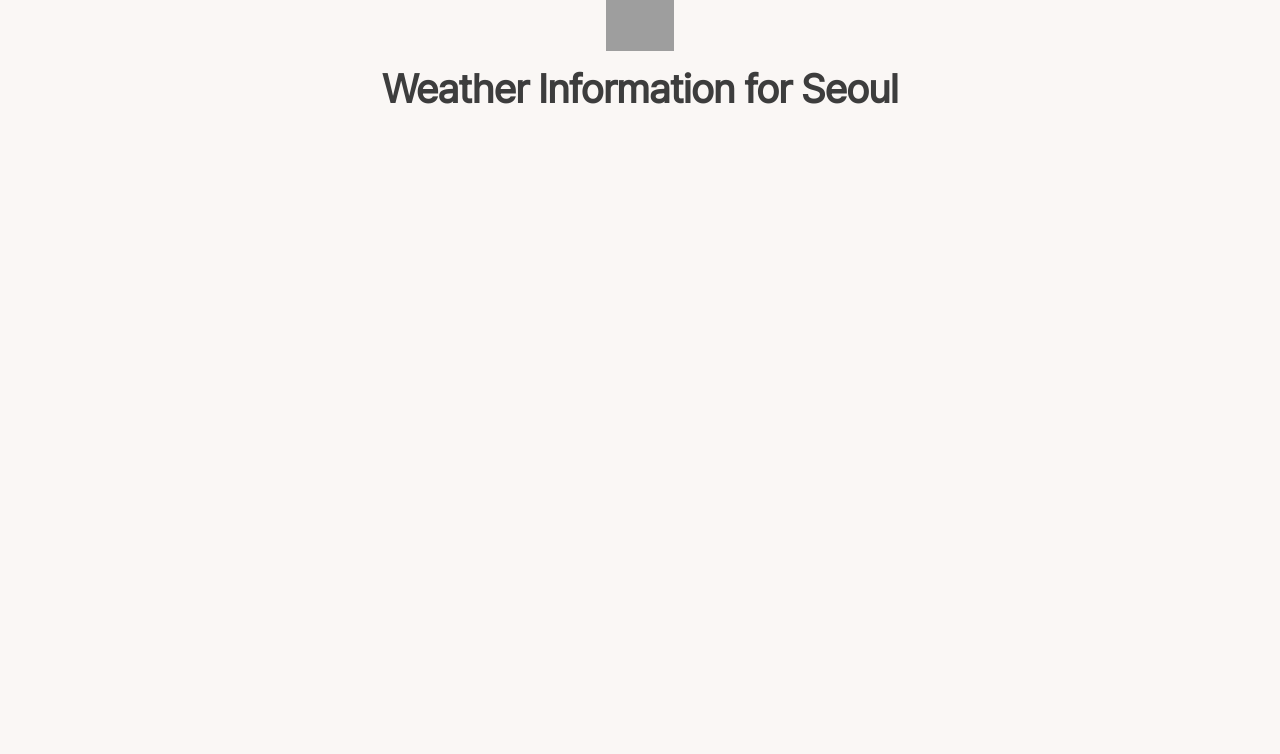
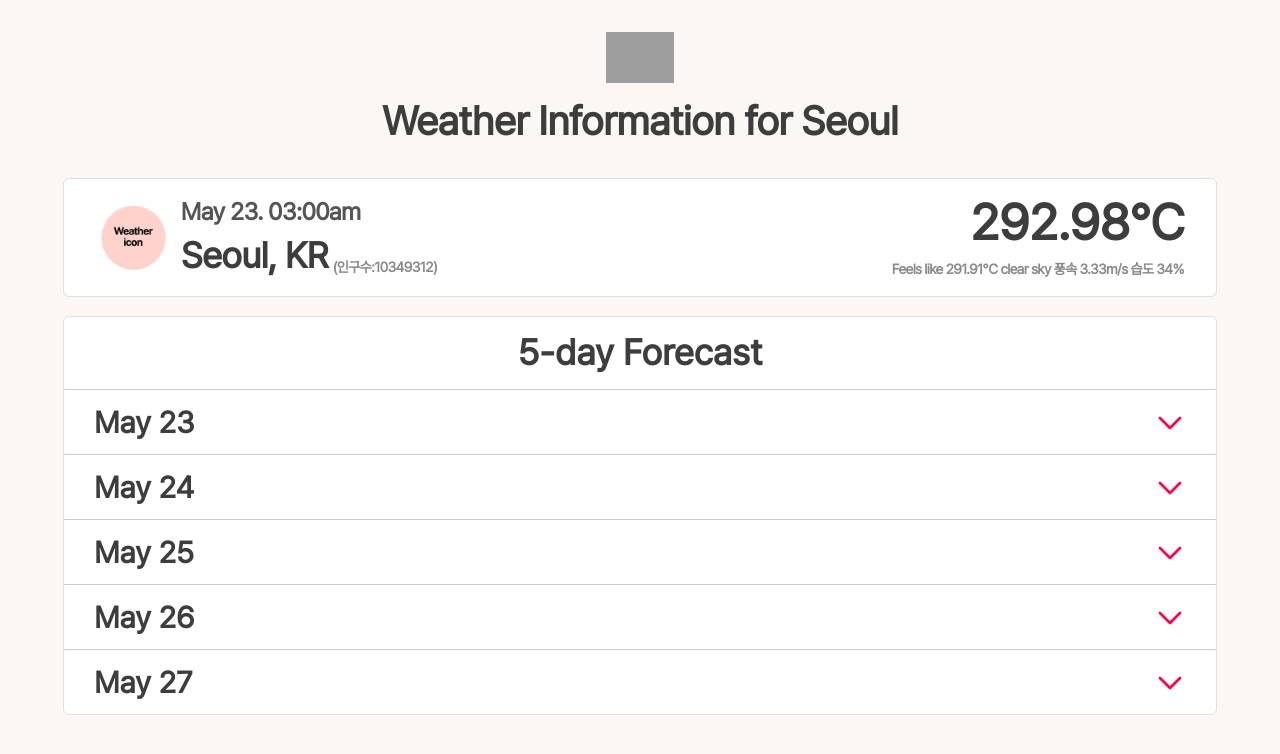
Before and after one commit to jangdayeon/FE_TASK, a Next.js app: page /Seoul in a window 1280 px wide. Shown: the top 754 px of the page. Built offline with nearby package versions, Linux system fonts and the light colour scheme; grey boxes are pictures that could not be loaded.

Commit message:
✨ [feat] FiveDaysForecast 컴포넌트 퍼블리싱 및 Seoul 페이지 퍼블리싱 완료

```diff
--- a/components/atoms/CurrentLocationTime.module.css
+++ b/components/atoms/CurrentLocationTime.module.css
@@ -39,5 +39,4 @@
   font-weight: 600;
   line-height: 110%; /* 0.9625rem */
   letter-spacing: -0.0375rem;
-  padding-bottom: 0.3rem;
 }
--- a/components/atoms/WeatherIcon.module.css
+++ b/components/atoms/WeatherIcon.module.css
@@ -1,7 +1,5 @@
 .imageWrapper {
   position: relative;
-  width: 5rem;
-  height: 5rem;
   border-radius: 50%;
   overflow: hidden;
 }
--- a/components/atoms/WeatherIcon.tsx
+++ b/components/atoms/WeatherIcon.tsx
@@ -3,11 +3,20 @@ import defaultWeatherIcon from '../../public/images/defaultWeatherIcon.png';
 import styles from '../atoms/WeatherIcon.module.css';
 import { TWeatherIconProps } from '../types';
 
-export default function WeatherIcon({ iconURL }: TWeatherIconProps) {
-  iconURL = 'https://openweathermap.org/img/wn/10d@2x.png';
+export default function WeatherIcon({
+  iconURL,
+  width = '5rem',
+  height = '5rem',
+}: TWeatherIconProps) {
+  // iconURL = 'https://openweathermap.org/img/wn/10d@2x.png';
   return (
-    <div className={styles.imageWrapper}>
-      <Image src={iconURL || defaultWeatherIcon} alt='weather icon' fill />
+    <div className={styles.imageWrapper} style={{ width, height }}>
+      <Image
+        src={iconURL || defaultWeatherIcon}
+        alt='weather icon'
+        fill
+        sizes='100%'
+      />
     </div>
   );
 }
--- a/components/molecules/CurrentForecast.module.css
+++ b/components/molecules/CurrentForecast.module.css
@@ -1,14 +1,16 @@
 .currentForecastContainer {
+  border-radius: 0.375rem;
+  border: 1px solid #dfdfdf;
+  background: #fff;
+  width: 90%;
+}
+.sectionLayout {
+  margin: 1rem 2rem;
   display: flex;
   flex-direction: row;
   justify-content: space-between;
   align-items: center;
   gap: 0.625rem;
-  border-radius: 0.375rem;
-  border: 1px solid #dfdfdf;
-  background: #fff;
-  width: 90%;
-  padding: 1rem 2rem;
 }
 .leftSection {
   display: inline-flex;
--- a/components/molecules/CurrentForecast.tsx
+++ b/components/molecules/CurrentForecast.tsx
@@ -4,12 +4,13 @@ import WeatherIcon from '../atoms/WeatherIcon';
 import styles from '../molecules/CurrentForecast.module.css';
 import { type TCurrentForecastProps } from '../types';
 
-export default function CurrentForecast({ city }: string) {
+export default function CurrentForecast({ city }: TCurrentForecastProps) {
   city = 'Seoul';
   return (
     <div className={styles.currentForecastContainer}>
+      <div className={styles.sectionLayout}>
         <section className={styles.leftSection}>
-        <WeatherIcon iconURL={null} />
+          <WeatherIcon iconURL={''} />
           <CurrentLocationTime
             date={'May 23'}
             time={'03:00am'}
@@ -25,5 +26,6 @@ export default function CurrentForecast({ city }: string) {
           humidity={'34'}
         />
       </div>
+    </div>
   );
 }
--- /dev/null
+++ b/components/molecules/FiveDaysForecast.module.css
@@ -0,0 +1,17 @@
+.fiveDaysForecastContainer {
+  border-radius: 0.375rem;
+  border: 1px solid #dfdfdf;
+  background: #fff;
+  width: 90%;
+}
+.head {
+  text-align: center;
+  color: #3d3d3d;
+  font-family: Pretendard;
+  font-size: 2.25rem;
+  font-style: normal;
+  font-weight: 700;
+  line-height: 1.5rem;
+  padding: 1.5rem 0;
+  margin: 0;
+}
--- /dev/null
+++ b/components/molecules/FiveDaysForecast.tsx
@@ -0,0 +1,137 @@
+import { useState } from 'react';
+import { TFiveDaysForecastProps } from '../types';
+import styles from './FiveDaysForecast.module.css';
+import FutureForecastDetail from './FutureForecastDetail';
+
+export default function FiveDaysForecast({ city }: TFiveDaysForecastProps) {
+  const [expandedIndex, setExpandedIndex] = useState<number | null>(null);
+
+  const sampleData = [
+    {
+      date: 'May 23',
+      weather: '맑음',
+      temperature: 22,
+      detail: '햇빛이 강하니 자외선 차단제를 바르세요.',
+      times: [
+        {
+          imgUrl: '/images/sun.svg',
+          time: '오전 9시',
+          summary: '맑음',
+          minTemp: '18',
+          maxTemp: '22',
+        },
+        {
+          imgUrl: '/images/sun.svg',
+          time: '오후 3시',
+          summary: '약간 더움',
+          minTemp: '22',
+          maxTemp: '25',
+        },
+      ],
+    },
+    {
+      date: 'May 24',
+      weather: '흐림',
+      temperature: 24,
+      detail: '종일 흐리지만 비는 오지 않습니다.',
+      times: [
+        {
+          imgUrl: '/images/cloud.svg',
+          time: '오전 9시',
+          summary: '흐림',
+          minTemp: '20',
+          maxTemp: '23',
+        },
+        {
+          imgUrl: '/images/cloud.svg',
+          time: '오후 3시',
+          summary: '흐림',
+          minTemp: '22',
+          maxTemp: '24',
+        },
+      ],
+    },
+    {
+      date: 'May 25',
+      weather: '비',
+      temperature: 21,
+      detail: '우산을 꼭 챙기세요. 오후에 강한 비가 내립니다.',
+      times: [
+        {
+          imgUrl: '/images/rain.svg',
+          time: '오전 9시',
+          summary: '약한 비',
+          minTemp: '18',
+          maxTemp: '20',
+        },
+        {
+          imgUrl: '/images/rain.svg',
+          time: '오후 3시',
+          summary: '강한 비',
+          minTemp: '20',
+          maxTemp: '21',
+        },
+      ],
+    },
+    {
+      date: 'May 26',
+      weather: '천둥',
+      temperature: 23,
+      detail: '낮 동안 천둥과 번개가 동반될 수 있습니다.',
+      times: [
+        {
+          imgUrl: '/images/thunder.svg',
+          time: '오전 9시',
+          summary: '천둥 주의',
+          minTemp: '19',
+          maxTemp: '21',
+        },
+        {
+          imgUrl: '/images/thunder.svg',
+          time: '오후 3시',
+          summary: '번개 주의',
+          minTemp: '21',
+          maxTemp: '23',
+        },
+      ],
+    },
+    {
+      date: 'May 27',
+      weather: '맑음',
+      temperature: 26,
+      detail: '쾌청한 하루입니다. 나들이에 좋아요!',
+      times: [
+        {
+          imgUrl: '/images/sun.svg',
+          time: '오전 9시',
+          summary: '맑음',
+          minTemp: '22',
+          maxTemp: '25',
+        },
+        {
+          imgUrl: '/images/sun.svg',
+          time: '오후 3시',
+          summary: '쾌청',
+          minTemp: '25',
+          maxTemp: '26',
+        },
+      ],
+    },
+  ];
+
+  return (
+    <section className={styles.fiveDaysForecastContainer}>
+      <h2 className={styles.head}>5-day Forecast</h2>
+      {sampleData.map((day, idx) => (
+        <FutureForecastDetail
+          key={idx}
+          day={day}
+          isVisible={expandedIndex === idx}
+          onToggle={() =>
+            setExpandedIndex((prev) => (prev === idx ? null : idx))
+          }
+        />
+      ))}
+    </section>
+  );
+}
--- /dev/null
+++ b/components/molecules/FutureForecastDetail.module.css
@@ -0,0 +1,80 @@
+.imageWrapper {
+  position: relative;
+  width: 2rem;
+  height: 2rem;
+  flex-shrink: 0;
+}
+.summary {
+  border-top: 1px solid #ccc;
+  display: flex;
+  padding: 1rem 1.875rem;
+  justify-content: space-between;
+  align-items: center;
+}
+.bigText {
+  color: #3d3d3d;
+  font-family: Pretendard;
+  font-size: 1.875rem;
+  font-style: normal;
+  font-weight: 700;
+  line-height: 1.5rem;
+}
+.detail {
+  margin: 1rem 3rem;
+  display: flex;
+  flex-direction: row;
+  justify-content: space-between;
+  align-items: center;
+}
+.leftDetailSection {
+  display: inline-flex;
+  flex-direction: row;
+  gap: 0.3rem;
+  align-items: center;
+}
+.detailTime {
+  color: #555;
+  text-align: center;
+  font-family: Pretendard;
+  font-style: normal;
+  font-weight: 700;
+  line-height: 110%;
+  letter-spacing: -0.0375rem;
+}
+.rightDetailSection {
+  display: inline-flex;
+  flex-direction: column;
+  gap: 0.3rem;
+  align-items: end;
+}
+.detailSummary {
+  color: #8b8b8b;
+  font-family: Pretendard;
+  font-style: normal;
+  font-weight: 600;
+  line-height: 140%;
+  letter-spacing: -0.0375rem;
+}
+.detailTemp {
+  color: #3d3d3d;
+  text-align: center;
+  font-family: Pretendard;
+  font-style: normal;
+  font-weight: 700;
+  line-height: 110%;
+  letter-spacing: -0.0375rem;
+}
+.detailWrapper {
+  max-height: 0;
+  overflow: hidden;
+  opacity: 0;
+  transition: all 0.4s ease;
+  transform: translateY(-0.5rem);
+  visibility: hidden;
+}
+.open {
+  max-height: 10rem;
+  opacity: 10;
+  transform: translateY(0);
+  visibility: visible;
+}
--- /dev/null
+++ b/components/molecules/FutureForecastDetail.tsx
@@ -0,0 +1,48 @@
+import Image from 'next/image';
+import downArrow from '../../public/images/downArrow.svg';
+import upArrow from '../../public/images/upArrow.svg';
+import WeatherIcon from '../atoms/WeatherIcon';
+import styles from '../molecules/FutureForecastDetail.module.css';
+import { type TFutureForecastDetailProps } from '../types';
+
+export default function BeforeForecastDetail({
+  day,
+  isVisible,
+  onToggle,
+}: TFutureForecastDetailProps) {
+  return (
+    <section className={styles.container}>
+      <div className={styles.summary} onClick={onToggle}>
+        <big className={styles.bigText}>{day.date}</big>
+        <div className={styles.imageWrapper}>
+          {isVisible ? (
+            <Image src={downArrow} alt='down' fill />
+          ) : (
+            <Image src={upArrow} alt='up' fill />
+          )}
+        </div>
+      </div>
+
+      <div
+        className={`${styles.detailWrapper} ${
+          isVisible ? styles.open : styles.closed
+        }`}
+      >
+        {day.times.map((time, idx) => (
+          <div key={idx} className={styles.detail}>
+            <section className={styles.leftDetailSection}>
+              <WeatherIcon height={'3.5rem'} width={'3.5rem'} />
+              <big className={styles.detailTime}>{time.time}</big>
+            </section>
+            <section className={styles.rightDetailSection}>
+              <small className={styles.detailSummary}>{time.summary}</small>
+              <big className={styles.detailTemp}>
+                {time.minTemp}℃ / {time.maxTemp}℃
+              </big>
+            </section>
+          </div>
+        ))}
+      </div>
+    </section>
+  );
+}
--- a/pages/Seoul.tsx
+++ b/pages/Seoul.tsx
@@ -1,11 +1,15 @@
 import { NextPage } from 'next';
 import Introduction from '../components/atoms/Introducion';
+import CurrentForecast from '../components/molecules/CurrentForecast';
+import FiveDaysForecast from '../components/molecules/FiveDaysForecast';
 import styles from '../styles/Seoul.module.css';
 
 const Seoul: NextPage = () => {
   return (
     <main className={styles.SeoulContainer}>
       <Introduction text='Seoul' />
+      <CurrentForecast city='Seoul' />
+      <FiveDaysForecast city='Seoul' />
     </main>
   );
 };
--- a/styles/Seoul.module.css
+++ b/styles/Seoul.module.css
@@ -2,4 +2,6 @@
   display: flex;
   flex-direction: column;
   align-items: center;
+  margin: 2rem 0;
+  gap: 1.2rem;
 }
```
Also changed, not shown: components/types.ts (+25 -1 lines), public/images/downArrow.svg (added), public/images/upArrow.svg (added). Lines whose indentation alone changed are shown as unchanged.
